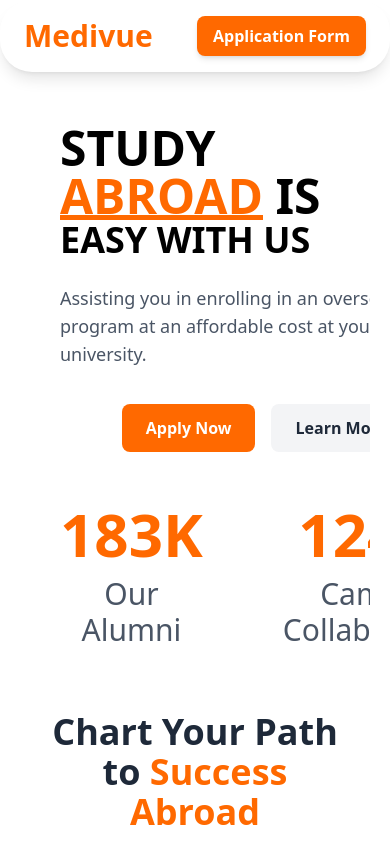
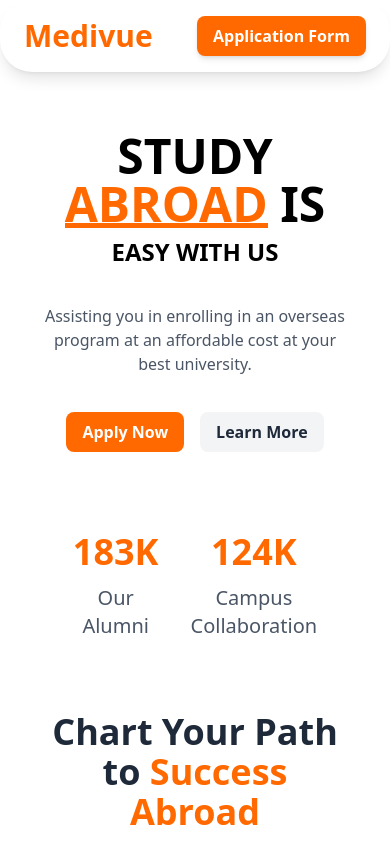
Before and after one commit to Pranay623/Medivue, a React (Vite) app: page / in a window 390 px wide. Shown: the top 844 px of the page. Built offline with nearby package versions, Linux system fonts and the light colour scheme.

Commit message:
project done

```diff
--- a/src/components/Land.jsx
+++ b/src/components/Land.jsx
@@ -1,16 +1,16 @@
 import React from "react";
 import g1 from "../assets/girl1.png";
-import m1 from "../assets/m1.png"
+import m1 from "../assets/m1.png";
 import { motion } from "framer-motion";
 import CountUp from "react-countup";
 
 const Land = () => {
   return (
-    <>
-      <div className="flex flex-row lg:flex-row items-center justify-between p-2 mt-[6rem] gap-[16rem] ml-8 overflow-x-hidden">
-        <div className="text-left lg:text-left max-w-xl">
+    <div className="flex flex-col-reverse md:flex-row items-center justify-between p-4 mt-[6rem] gap-8 md:gap-[8rem] overflow-x-hidden">
+      {/* Text Section */}
+      <div className="text-center md:text-left max-w-xl">
         <motion.h1
-    className="text-5xl lg:text-8xl font-bold"
+          className="text-5xl md:text-6xl lg:text-7xl font-bold"
           initial={{ opacity: 0, x: -50 }}
           animate={{ opacity: 1, x: 0 }}
           transition={{ duration: 0.8, ease: "easeOut" }}
@@ -18,7 +18,7 @@ const Land = () => {
           STUDY
         </motion.h1>
         <motion.h1
-    className="text-5xl lg:text-8xl font-bold"
+          className="text-5xl md:text-6xl lg:text-7xl font-bold"
           initial={{ opacity: 0, x: 50 }}
           animate={{ opacity: 1, x: 0 }}
           transition={{ duration: 1, ease: "easeOut", delay: 0.4 }}
@@ -46,43 +46,48 @@ const Land = () => {
           IS
         </motion.h1>
         <motion.h1
-    className="text-4xl lg:text-[4.7rem] font-bold"
+          className="text-2xl md:text-5xl lg:text-[4.7rem] font-bold mt-2"
           initial={{ opacity: 0, y: 30 }}
           animate={{ opacity: 1, y: 0 }}
           transition={{ duration: 0.8, ease: "easeOut", delay: 1 }}
         >
           EASY WITH US
         </motion.h1>
-          <p className="text-gray-600 text-lg mt-6">
+        <p className="text-gray-600 text-base md:text-lg mt-9">
           Assisting you in enrolling in an overseas program at an affordable
           cost at your best university.
         </p>
-          <div className="flex justify-center lg:justify-start gap-4 mt-9">
-            <button className="bg-orange-500 hover:bg-orange-600 text-white font-semibold py-3 px-6 rounded-lg">
+        <div className="flex justify-center md:justify-start gap-4 mt-9">
+          <button className="bg-orange-500 hover:bg-orange-600 text-white font-semibold py-2 px-4 md:py-3 md:px-6 rounded-lg">
             Apply Now
           </button>
-            <button className="bg-gray-100 hover:bg-gray-200 text-gray-800 font-semibold py-3 px-6 rounded-lg">
+          <button className="bg-gray-100 hover:bg-gray-200 text-gray-800 font-semibold py-2 px-4 md:py-3 md:px-6 rounded-lg">
             Learn More
           </button>
         </div>
-          <div className="flex justify-center lg:justify-start gap-[4rem] mt-13 lg:gap-[9rem]">
-            <div className="text-center">
-            <h2 className="text-6xl font-bold text-orange-500">
+        <div className="flex justify-center md:justify-start gap-8 md:gap-[6rem] mt-13">
+          <div className="text-center mt-7">
+            <h2 className="text-4xl md:text-6xl font-bold text-orange-500">
               <CountUp end={183} duration={3} separator="," suffix="K" />
             </h2>
-              <p className="text-gray-600 text-3xl mt-3 ">Our <br/>Alumni</p>
+            <p className="text-gray-600 text-xl md:text-3xl mt-3">
+              Our <br /> Alumni
+            </p>
           </div>
-            <div className="text-center">
-            <h2 className="text-6xl font-bold text-orange-500">
+          <div className="text-center mt-7">
+            <h2 className="text-4xl md:text-6xl font-bold text-orange-500">
               <CountUp end={124} duration={3} separator="," suffix="K" />
             </h2>
-              <p className="text-gray-600 text-3xl ml-4 mt-3">Campus Collaboration</p>
+            <p className="text-gray-600 text-xl md:text-3xl mt-3">
+              Campus <br/> Collaboration
+            </p>
           </div>
         </div>
       </div>
+      {/* Image Section */}
       <motion.img
         src={m1}
-  className="w-[50vw] h-[60vh] mt-[-10rem]"
+        className="w-[80vw] md:w-[50vw] h-auto md:h-[60vh] hidden md:block"
         initial={{ opacity: 0, y: 0 }}
         animate={{
           opacity: 1,
@@ -93,10 +98,7 @@ const Land = () => {
           y: { duration: 5, ease: "easeInOut", repeat: Infinity },
         }}
       />
-
-
     </div>
-    </>
   );
 };
 
```
Lines whose indentation alone changed are shown as unchanged.
